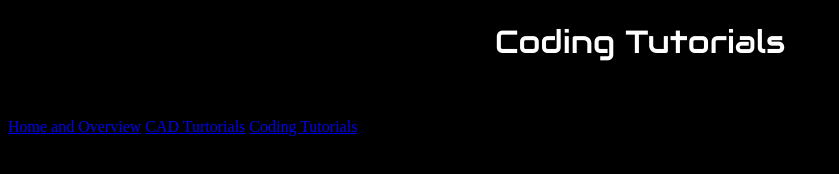
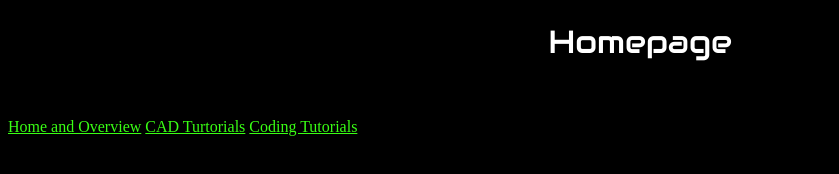
Before and after one commit to DaCrustyCoder/Introduction-for-FTC, a plain HTML site: page index.html in a window 1280 px wide. Shown: the whole page, without its empty margins (0-839 px from the left). Drawn offline with Linux system fonts and the light colour scheme; a web font is replaced by a local one.

Commit message:
Update index.html

```diff
--- a/index.html
+++ b/index.html
@@ -18,6 +18,14 @@
         color: white;
       }
 
+      a {
+        color: #39ff14;
+      }
+
+      a:hover {
+        font-size: 1.5rem;
+      }
+
       body {
         background-color: black;
       }
@@ -27,13 +35,17 @@
         text-align: center;
       }
 
+      body {
+        background-color: black;
+      }
+
     </style>
 
   </head>
 
   <body>
     <header class = "heading">
-      <h1>Coding Tutorials</h1>
+      <h1>Homepage</h1>
       <p>IMAGE</p>
     </header>
 
```
